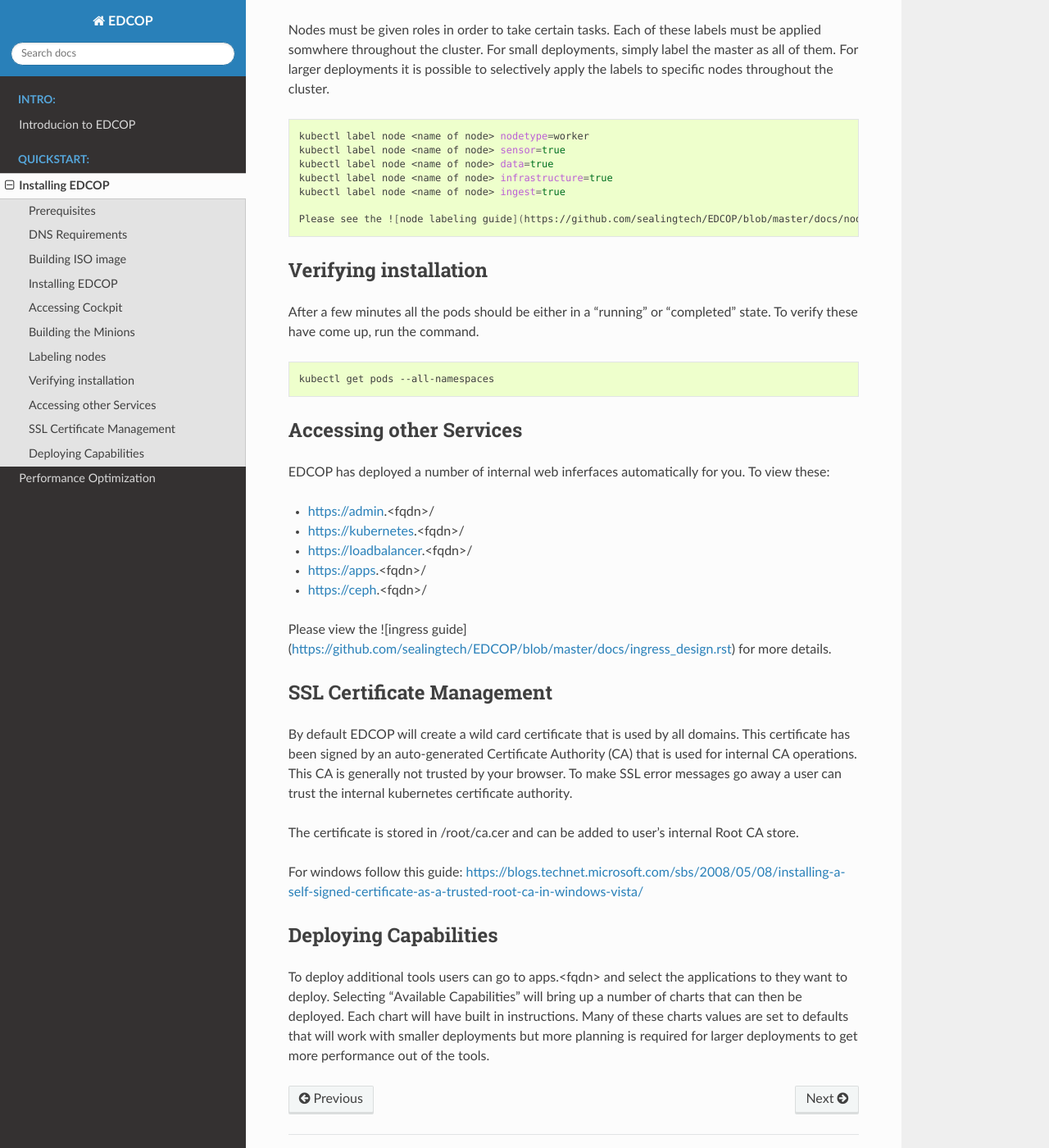
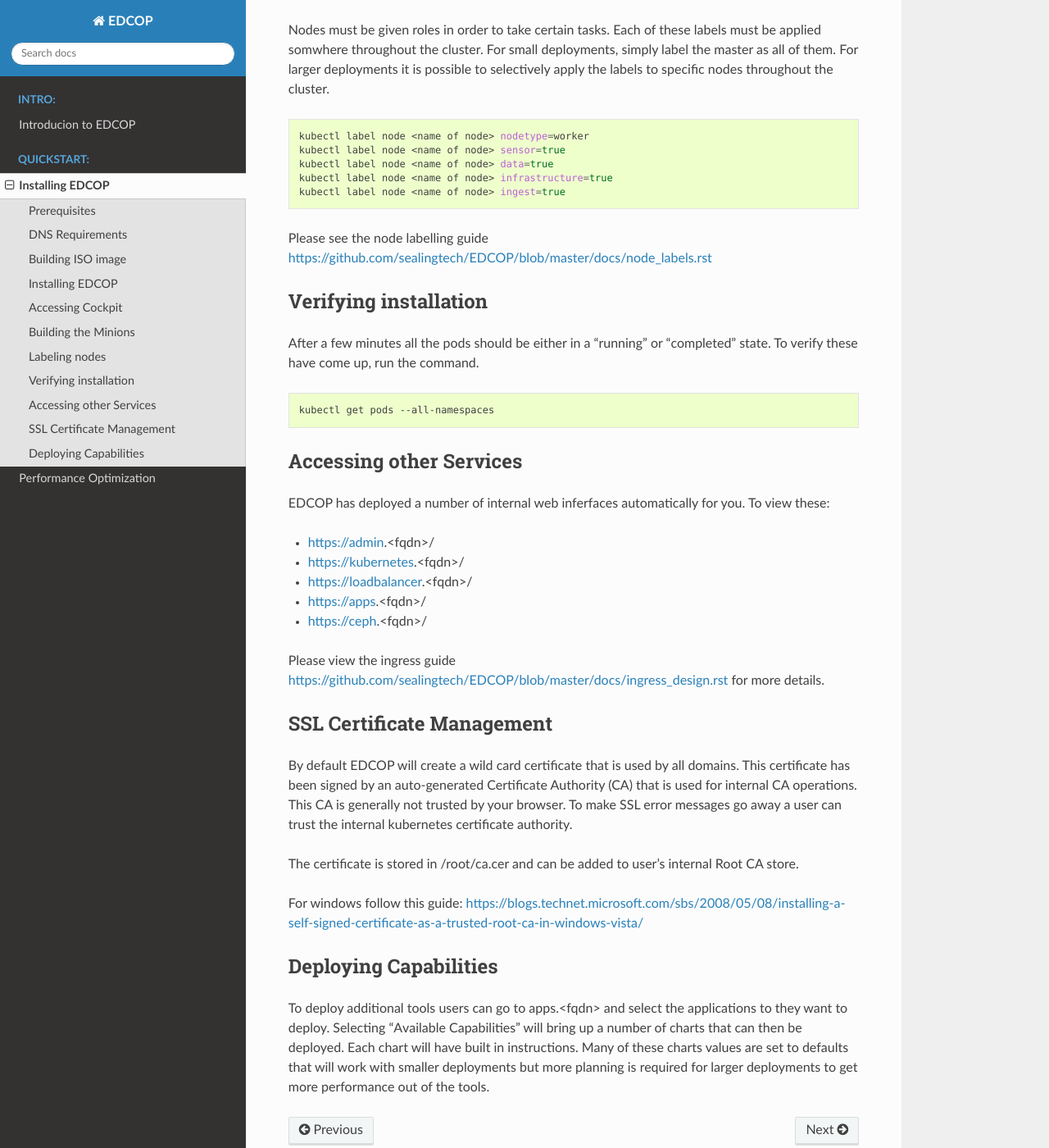
Before and after one commit to sealingtech/EDCOP, a Sphinx documentation site: the page built from docs/installation_guide.rst, in a window 1280 px wide and 1400 px high, scrolled down 5121 px. Shown: the whole window at 82% size. Built offline with Sphinx 7.4.7 and the Read the Docs theme 2.0.0, drawn with Linux system fonts in a browser that asks for light colours.

Commit message:
Update installation_guide.rst

```diff
--- a/docs/installation_guide.rst
+++ b/docs/installation_guide.rst
@@ -167,7 +167,8 @@
   kubectl label node <name of node> infrastructure=true
   kubectl label node <name of node> ingest=true
 
-  Please see the ![node labeling guide](https://github.com/sealingtech/EDCOP/blob/master/docs/node_labels.rst).
+
+Please see the node labelling guide  https://github.com/sealingtech/EDCOP/blob/master/docs/node_labels.rst
 
 
 Verifying installation
@@ -192,7 +193,7 @@
 - https://apps.<fqdn>/
 - https://ceph.<fqdn>/
 
-Please view the ![ingress guide](https://github.com/sealingtech/EDCOP/blob/master/docs/ingress_design.rst) for more details.
+Please view the ingress guide https://github.com/sealingtech/EDCOP/blob/master/docs/ingress_design.rst for more details.
 
 
 SSL Certificate Management
```
